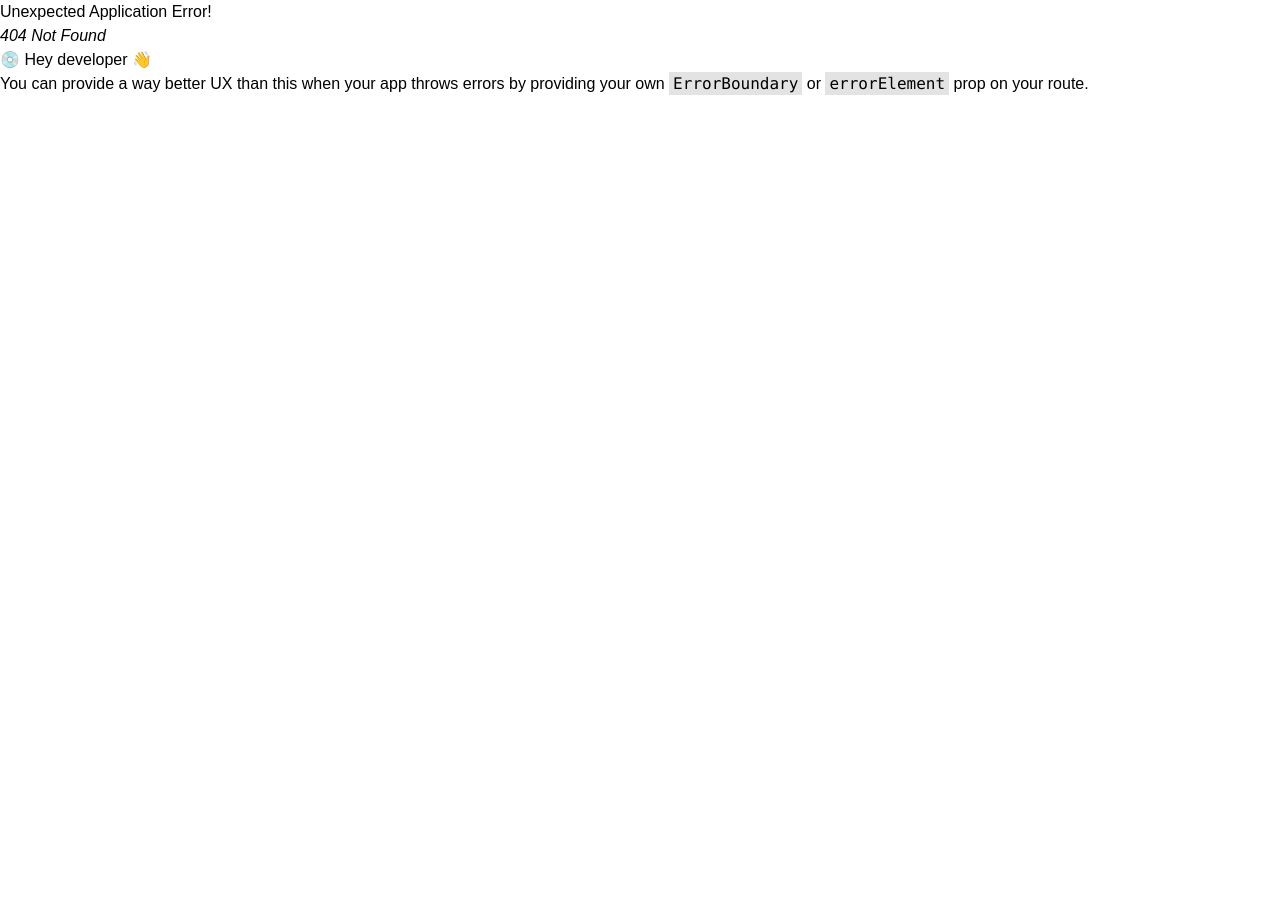
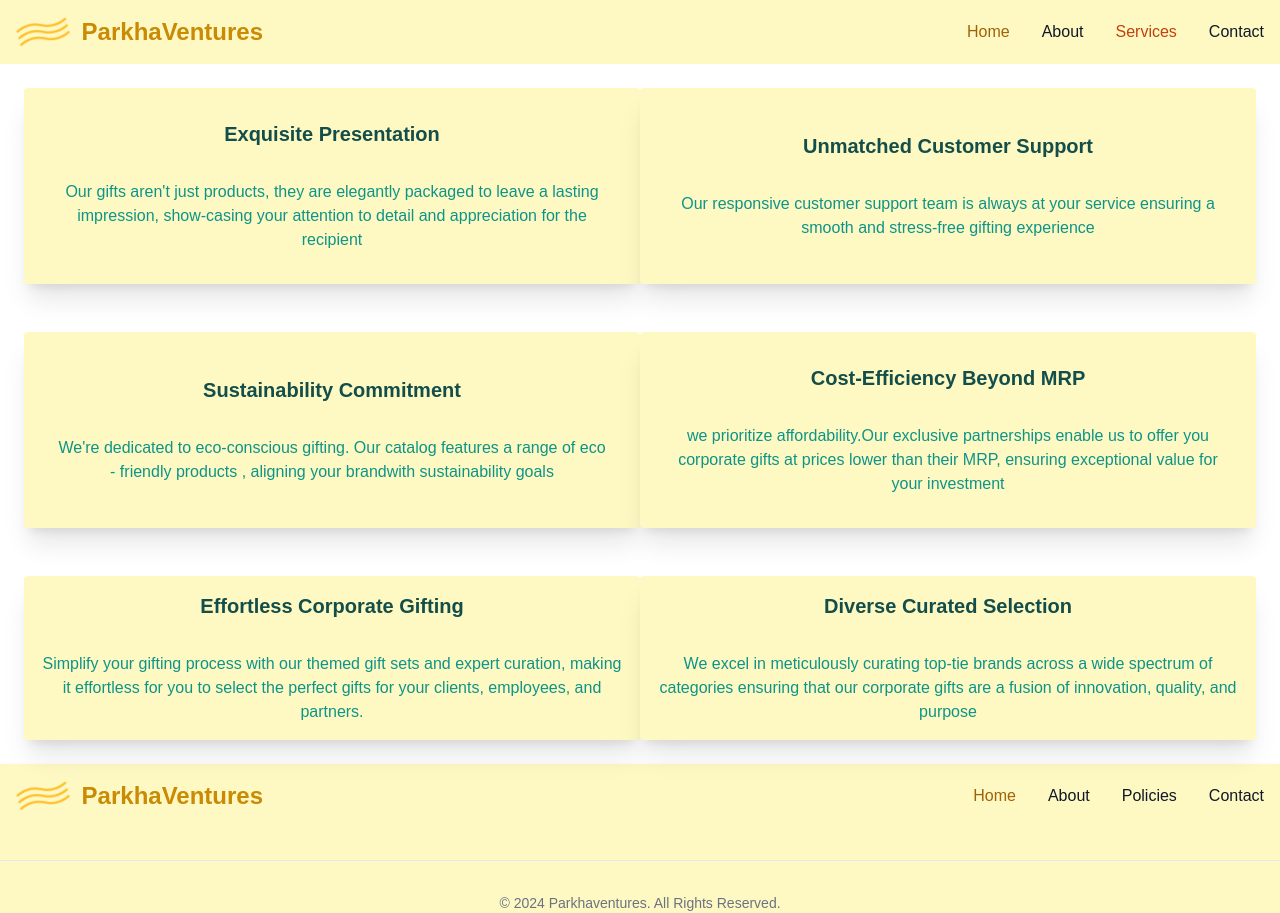
Before and after one commit to blazepk/cadeau-project, a React (Vite) app: page /Services in a window 1280 px wide. Before the commit this address had no page. Before the commit the page ends 800 px from the top, so only its background shows below. Built offline with nearby package versions, Linux system fonts and the light colour scheme; a web font is replaced by a local one.

Commit message:
newfiles

```diff
--- /dev/null
+++ b/src/components/Policies/Policies.tsx
@@ -0,0 +1,9 @@
+import React from 'react'
+
+const Policies = () => {
+  return (
+    <div>Policies</div>
+  )
+}
+
+export default Policies
--- a/src/components/footer/Footer.tsx
+++ b/src/components/footer/Footer.tsx
@@ -1,40 +1,92 @@
 import Dlogo from '../../assets/AbstractWaves.png';
-import { Link} from 'react-router-dom'
+import { Link, NavLink } from 'react-router-dom'
 
 function Footer() {
   return (
     <footer className="bg-yellow-100 shadow dark:bg-gray-900">
-      <div className="w-full max-w-screen-xl mx-auto p-4 md:py-8">
-        <div className="sm:flex sm:items-center sm:justify-between">
-        <Link to ="/" className="flex items-center space-x-3 rtl:space-x-reverse">
+      <div className="max-w-screen-xl flex flex-wrap items-center justify-between mx-auto p-4">
+      <Link to ="/" className="flex items-center space-x-3 rtl:space-x-reverse">
           <img src={Dlogo} className="h-8" alt="Navbar Logo" />
-            <span className="self-center text-2xl font-semibold whitespace-nowrap dark:text-white text-yellow-600">
-              Parkhaventures
-            </span>
-          </Link>
-          <ul className="flex flex-wrap items-center mb-6 text-sm font-medium text-gray-500 sm:mb-0 dark:text-gray-400">
+
+
+          <span className="self-center text-2xl font-semibold whitespace-nowrap dark:text-white text-yellow-600">
+            ParkhaVentures
+          </span>
+        </Link>
+        < div className="flex items-center lg:order-2">
+
+        <button
+          data-collapse-toggle="navbar-default"
+          type="button"
+          className="inline-flex items-center p-2 w-10 h-10 justify-center text-sm text-gray-500 rounded-lg md:hidden hover:bg-gray-100 focus:outline-none focus:ring-2 focus:ring-gray-200 dark:text-gray-400 dark:hover:bg-gray-700 dark:focus:ring-gray-600"
+          aria-controls="navbar-default"
+
+
+        >
+          <span className="sr-only">Open main menu</span>
+          <svg
+            className="w-5 h-5"
+            aria-hidden="true"
+            xmlns="http://www.w3.org/2000/svg"
+            fill="none"
+            viewBox="0 0 17 14"
+          >
+            <path
+              stroke="currentColor"
+              stroke-linecap="round"
+              stroke-linejoin="round"
+              stroke-width="2"
+              d="M1 1h15M1 7h15M1 13h15"
+            />
+          </svg>
+        </button>
+
+
+        <div className="hidden w-full md:block md:w-auto" id="navbar-default">
+
+          <ul className="font-medium flex flex-col p-4 md:p-0 mt-4 border border-gray-100 rounded-lg  md:flex-row md:space-x-8 rtl:space-x-reverse md:mt-0 md:border-0  dark:bg-gray-800 md:dark:bg-gray-900 dark:border-gray-700">
+
             <li>
-              <a href="#" className="hover:underline me-4 md:me-6">
-                Shipping Policy
-              </a>
+              <NavLink to ="/"
+                className={({isActive}) =>
+                  `block py-2 px-3 text-white ${isActive ? "text-orange-700" : "text-gray-700"} bg-yellow-700 rounded md:bg-transparent md:text-yellow-700 md:p-0 dark:text-white md:dark:text-yellow-500"
+                aria-current="page"`} >
+
+
+                Home
+              </NavLink>
             </li>
             <li>
-              <a href="#" className="hover:underline me-4 md:me-6">
-                Privacy Policy
-              </a>
+              <NavLink to ="/About"
+
+                className={({isActive}) => `block py-2 px-3 text-gray-900 rounded ${isActive ? "text-orange-700" : "text-gray-700"} hover:bg-gray-100 md:hover:bg-transparent md:border-0 md:hover:text-yellow-700 md:p-0 dark:text-white md:dark:hover:text-yellow-500 dark:hover:bg-gray-700 dark:hover:text-white md:dark:hover:bg-transparent`}
+
+              >
+                About
+              </NavLink>
             </li>
             <li>
-              <a href="#" className="hover:underline me-4 md:me-6">
-                Licensing
-              </a>
+              <NavLink to  ="/Policies"
+                className={({isActive}) => `block py-2 px-3 text-gray-900 rounded ${isActive ? "text-orange-700" : "text-gray-700"} hover:bg-gray-100 md:hover:bg-transparent md:border-0 md:hover:text-yellow-700 md:p-0 dark:text-white md:dark:hover:text-yellow-500 dark:hover:bg-gray-700 dark:hover:text-white md:dark:hover:bg-transparent`}
+              >
+                Policies
+              </NavLink>
             </li>
+
             <li>
-              <a href="#" className="hover:underline">
+              <NavLink to ="/Contact"
+                className= {({isActive})=> `block py-2 px-3 text-gray-900 rounded ${isActive ? "text-orange-700" : "text-gray-700"} hover:bg-gray-100 md:hover:bg-transparent md:border-0 md:hover:text-yellow-700 md:p-0 dark:text-white md:dark:hover:text-yellow-500 dark:hover:bg-gray-700 dark:hover:text-white md:dark:hover:bg-transparent`}
+              >
                 Contact
-              </a>
+              </NavLink>
             </li>
-          </ul>
+            </ul>
+
+
+         </div>
         </div>
+        </div>
+        <div>
         <hr className="my-6 border-gray-200 sm:mx-auto dark:border-gray-700 lg:my-8" />
         <span className="block text-sm text-gray-500 sm:text-center dark:text-gray-400">
           © 2024{" "}
@@ -43,6 +95,7 @@ function Footer() {
           </a>
           . All Rights Reserved.
         </span>
+
       </div>
     </footer>
   );
--- a/src/main.tsx
+++ b/src/main.tsx
@@ -4,9 +4,9 @@ import ReactDOM from 'react-dom/client'
 import { RouterProvider, createBrowserRouter, createRoutesFromElements,Route } from 'react-router-dom'
 import './index.css'
 import Layout from './Layout.tsx';
-
-import About from './components/About/About.tsx'
-import Contact from './components/Contact/Contact.tsx'
+import Services from './pages/Services/Services.tsx'
+import About from './pages/About/About.tsx'
+import Contact from './pages/Contact/Contact.tsx'
 import App from './App.tsx';
 
 const router= createBrowserRouter(
@@ -15,6 +15,7 @@ const router= createBrowserRouter(
   <Route path= '/' element={<Layout />}>
     <Route path= '' element={<App />} />
     <Route path= 'About' element={<About />} />
+    <Route path= 'Services' element={<Services />} />
     <Route path= 'Contact' element={<Contact />} />
     </Route>
     )
--- a/src/components/About/About.tsx
+++ b/src/pages/About/About.tsx
@@ -12,17 +12,17 @@ export default function About() {
                       />
                   </div>
                   <div className="md:7/12 lg:w-6/12">
-                      <h2 className="text-2xl text-gray-900 font-bold md:text-4xl">
+                      <h2 className="text-2xl text-teal-900 font-bold md:text-4xl">
                             Thinking inside the box to enrich relationships
                       </h2>
-                      <p className="mt-6 text-gray-600">
+                      <p className="mt-6 text-teal-600">
                             Our Story
                             We are a group of passionate creative artist, whose love for art and human values grow in parallel.Our values are deep rooted in an inclusive environment, where in each of the team member is empowered and guided to make the right choice for the benefit of all, including mother nature.
 
                             We endeavor to model our business for social and environmental protection.
                             Our continuous effort is to bring out the best in every one, by unique collaboration between talented artisan and aspiring customer. We realize we must celebrate life every day by creating every day as a festival season for all connected.
                       </p>
-                      <p className="mt-4 text-gray-600">
+                      <p className="mt-4 text-teal-600">
                       Parkhaventure is created in 2024 with the thought of crafting premium luxury gifts for every occasion, big or small to express appreciation and make someone feel valued. Our hampers are thoughtfully curated and personalized to each individual, ensuring that each one is truly special.
                       </p>
                   </div>
--- a/src/components/Contact/Contact.tsx
+++ b/src/pages/Contact/Contact.tsx
@@ -1,10 +1,14 @@
+import { useState } from "react" ;
 import { FaFacebook } from "react-icons/fa";
 import { FaInstagramSquare } from "react-icons/fa";
 
+
 function Contact() {
+  const [email, setEmail] = useState("")
+  const [fullName, setName] = useState("")
   return (
     <div className="grid grid-cols-12 bg-white w-full">
-      <div className="min-h-[100px] rounded  bg-yellow-700 w-full shadow-xl text-white  col-span-7">
+      <div className="min-h-[100px] rounded  bg-yellow-700 w-full shadow-xl text-white  col-span-5">
         <div className="p-4 text-center flex flex-col justify-around h-full">
           <div className="flex flex-col gap-y-2">
             <h1 className="font-bold text-4xl tracking-wide">Contact Us</h1>
@@ -13,12 +17,16 @@ function Contact() {
             </p>
           </div>
           <div className="flex flex-col gap-y-3">
-            <div className="">+91 123456789</div>
+            <div className="">+91 83619 41810 <br></br>
+            +91 99203 64165</div>
             <div className="">
-              <span className="font-bold">Email</span> : Contact@gmail.com
+              <span className="font-bold">Email</span> : parkhaventure@gmail.com
             </div>
             <div className="">
-              <span className="font-bold">Address</span>:222,thane,Mumbai India
+              <span className="font-bold">Address</span>:5, Devendra Smurti
+                Opp.Janseva Bank
+                Kasturba X Road, Borivali (East)
+                Mumbai - 401034
             </div>
           </div>
 
@@ -33,7 +41,7 @@ function Contact() {
           </div>
         </div>
       </div>
-      <div className="bg-white min-h-[100px] rounded w-full shadow-xl  text-gray-600 col-span-5 p-5">
+      <div className="bg-white min-h-[100px] rounded w-full shadow-xl  text-teal-600 col-span-7 p-5">
         <form action="" className="flex flex-col space-y-4">
           <div className="font-bold text-xl text-center">
             Kindly enter your details
@@ -41,7 +49,10 @@ function Contact() {
           <div>
             <label className="text-sm">Your Name</label>
             <input
+              value ={fullName}
+              onChange={(e) => setName(e.target.value)}
               type="text"
+              required
               placeholder="your Name"
               className="min-h-[50px] ring-1 ring-gray-300 w-full rounded-md px-4 py-2 mt-2 outline-none focus:ring-2 focus:ring-teal-300"
             />
@@ -49,7 +60,10 @@ function Contact() {
           <div>
             <label className="text-sm">Email Address</label>
             <input
+              value={email}
+              onChange={(e) => setEmail(e.target.value)}
               type="email"
+              required
               placeholder="Your Email"
               className="ring-1 ring-gray-300 w-full rounded-md px-4 py-4 mt-2 outline-none focus:ring-2 focus:ring-teal-300"
             />
@@ -63,7 +77,7 @@ function Contact() {
             ></textarea>
           </div>
           <div className="flex items-center justify-center">
-            <button className="inline-block self-end bg-yellow-700 text-white font-bold rounded-lg px-6 py-2 uppercase-sm">
+            <button className="inline-block self-end bg-yellow-400 text-teal font-bold rounded-lg px-6 py-2 uppercase-sm">
               Send Message
             </button>
           </div>
--- /dev/null
+++ b/src/pages/Services/Services.tsx
@@ -0,0 +1,96 @@
+import React from 'react'
+
+function Services() {
+  return (
+    <>
+    < div className="grid grid-cols-12 p-6 bg-white">
+          <div className="min-h-[100px] rounded  bg-yellow-100 w-full shadow-xl p-4 text-white  col-span-6">
+          <div className="p-4 text-center flex flex-col justify-around h-full">
+          <div className="flex flex-col gap-y-2">
+          <h2 className="text-l text-teal-900 font-bold md:text-xl">Exquisite Presentation</h2>
+          <p className="mt-6 text-teal-600">Our gifts aren't just products, they are elegantly
+                    packaged to leave a lasting impression, show-casing
+                    your attention to detail and appreciation for the
+                    recipient
+          </p>
+          </div>
+          </div>
+          </div>
+          <div className="min-h-[100px] rounded  bg-yellow-100 w-full shadow-xl p-4 text-white  col-span-6">
+          <div className="p-4 text-center flex flex-col justify-around h-full">
+          <div className="flex flex-col gap-y-2">
+          <h2 className="text-l text-teal-900 font-bold md:text-xl">Unmatched Customer Support</h2>
+          <p className="mt-6 text-teal-600">Our responsive customer support team is always at
+                your service ensuring a smooth and stress-free
+                gifting experience
+          </p>
+          </div>
+          </div>
+          </div>
+
+
+
+    </div>
+    < div className="grid grid-cols-12 p-6 bg-white">
+          <div className="min-h-[100px] rounded  bg-yellow-100 w-full shadow-xl p-4 text-white  col-span-6">
+          <div className="p-4 text-center flex flex-col justify-around h-full">
+          <div className="flex flex-col gap-y-2">
+          <h2 className="text-l text-teal-900 font-bold md:text-xl">Sustainability Commitment</h2>
+          <p className="mt-6 text-teal-600">We're dedicated to eco-conscious gifting. Our
+        catalog features a range of eco - friendly
+        products , aligning your brandwith
+        sustainability goals
+          </p>
+          </div>
+          </div>
+          </div>
+          <div className="min-h-[100px] rounded  bg-yellow-100 w-full shadow-xl p-4 text-white  col-span-6 ">
+          <div className="p-4 text-center flex flex-col justify-around h-full">
+          <div className="flex flex-col gap-y-2">
+          <h2 className="text-l text-teal-900 font-bold md:text-xl">Cost-Efficiency Beyond MRP</h2>
+          <p className="mt-6 text-teal-600">we prioritize affordability.Our exclusive
+partnerships enable us to offer you corporate gifts
+at prices lower than their MRP, ensuring exceptional
+value for your investment
+          </p>
+          </div>
+          </div>
+          </div>
+
+
+
+    </div>
+    < div className="grid grid-cols-12 p-6 bg-white">
+          <div className="min-h-[100px] rounded  bg-yellow-100 w-full shadow-xl col-p-4  text-white  col-span-6">
+          <div className="p-4 text-center flex flex-col justify-around h-full">
+          <div className="flex flex-col gap-y-2">
+          <h2 className="text-l text-teal-900 font-bold md:text-xl">Effortless Corporate Gifting</h2>
+          <p className="mt-6 text-teal-600">Simplify your gifting process with our themed gift
+sets and expert curation, making it effortless for
+you to select the perfect gifts for your clients,
+employees, and partners.
+          </p>
+          </div>
+          </div>
+          </div>
+          <div className="min-h-[100px] rounded  bg-yellow-100 w-full shadow-xl col-p-4 text-white  col-span-6">
+          <div className="p-4 text-center flex flex-col justify-around h-full">
+          <div className="flex flex-col gap-y-2">
+          <h2 className="text-l text-teal-900 font-bold md:text-xl">Diverse Curated Selection</h2>
+          <p className="mt-6 text-teal-600">We excel in meticulously curating top-tie brands
+across a wide spectrum of categories ensuring
+that our corporate gifts are a fusion of
+innovation, quality, and purpose
+          </p>
+          </div>
+          </div>
+          </div>
+
+
+
+    </div>
+   </>
+  );
+}
+
+export default Services
```
